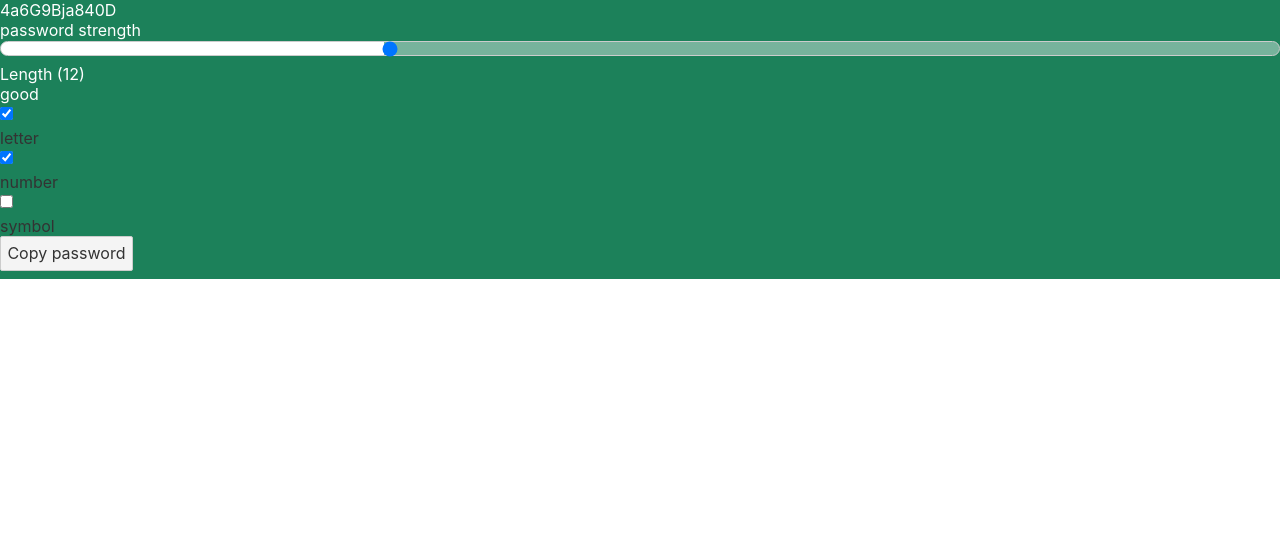
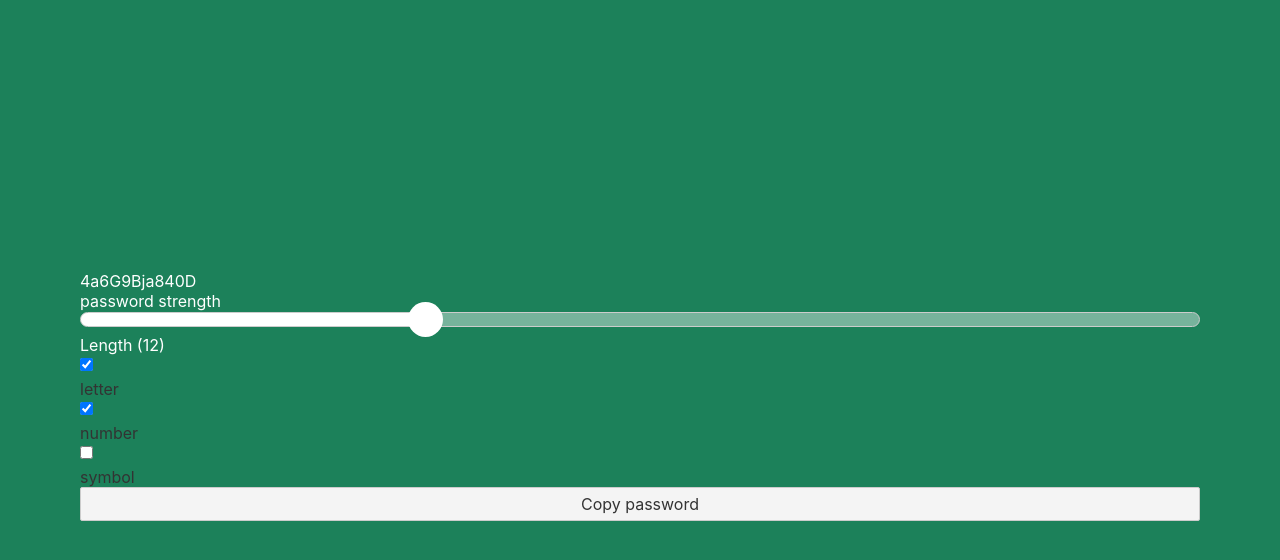
Before and after one commit to nialldbarber/uniq-pswd-svelte, a Svelte app: page / in a window 1280 px wide. Shown: the top 560 px of the page. Built offline with nearby package versions, Linux system fonts and the light colour scheme.

Commit message:
Added global styles

```diff
--- a/public/global.css
+++ b/public/global.css
@@ -26,6 +26,7 @@ body {
   box-sizing: border-box;
   font-family: -apple-system, BlinkMacSystemFont, 'Segoe UI', Roboto,
     Oxygen-Sans, Ubuntu, Cantarell, 'Helvetica Neue', sans-serif;
+  height: 100vh;
 }
 
 a {
--- a/src/App.svelte
+++ b/src/App.svelte
@@ -11,7 +11,7 @@
   let isNumber: boolean = true;
   let isSymbol: boolean = false;
 
-  function handleChange(e: Event) {
+  function handleChange(e: Event): void {
     const value = (<HTMLInputElement>e.target).value;
     range = parseInt(value);
   }
@@ -21,12 +21,12 @@
 </script>
 
 <main class={backgroundColor}>
+  <div class="container">
     <div>
       <p>{password}</p>
       <p>password strength</p>
       <Slider {range} {handleChange} />
       <p>Length ({range})</p>
-    <p>{backgroundColor}</p>
     </div>
 
     <div>
@@ -47,11 +47,15 @@
       />
     </div>
     <Button copyText={password} />
+  </div>
 </main>
 
 <style lang="scss">
   main {
-    background: var(--black);
+    height: 100%;
+    display: flex;
+    align-items: center;
+    justify-content: center;
 
     &.mega {
       background: var(--mega);
@@ -67,6 +71,17 @@
     }
   }
 
+  .container {
+    position: relative;
+    display: flex;
+    align-self: center;
+    flex-direction: column;
+    justify-content: center;
+    width: 100%;
+    height: 300px;
+    padding: 2.5rem 5rem;
+  }
+
   p {
     margin: 0;
     color: var(--white);
--- a/src/components/Slider.svelte
+++ b/src/components/Slider.svelte
@@ -25,5 +25,21 @@
     border-radius: 8px;
     height: 8px;
     cursor: pointer;
+
+    &[type='range'] {
+      &::-webkit-slider-thumb {
+        appearance: none;
+        height: 35px;
+        width: 35px;
+        border-radius: 50%;
+        background: var(--white);
+        border: none;
+        cursor: pointer;
+      }
+    }
+
+    &[type='range' i] {
+      color: var(--white);
+    }
   }
 </style>
```
Lines whose indentation alone changed are shown as unchanged.
